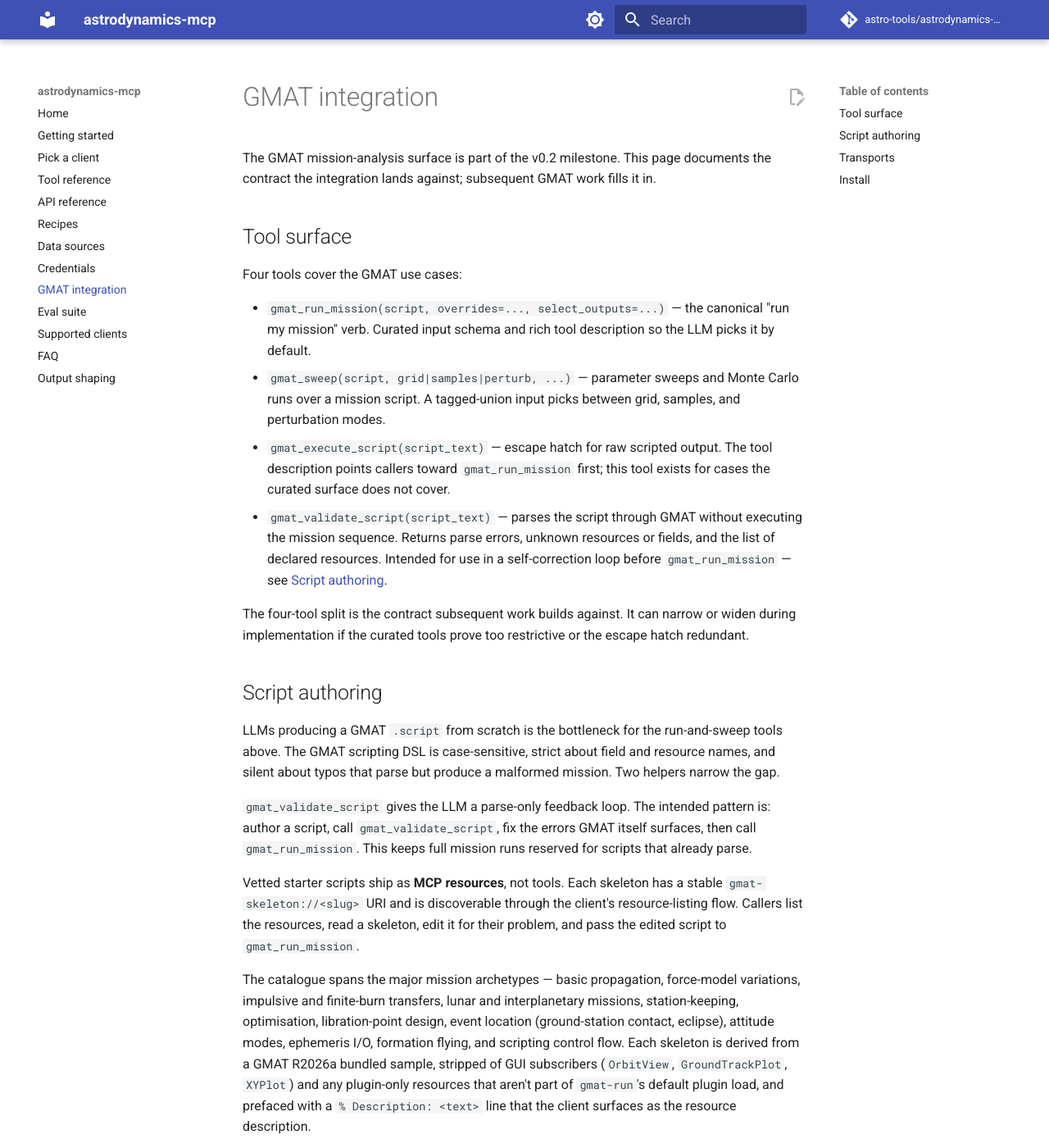
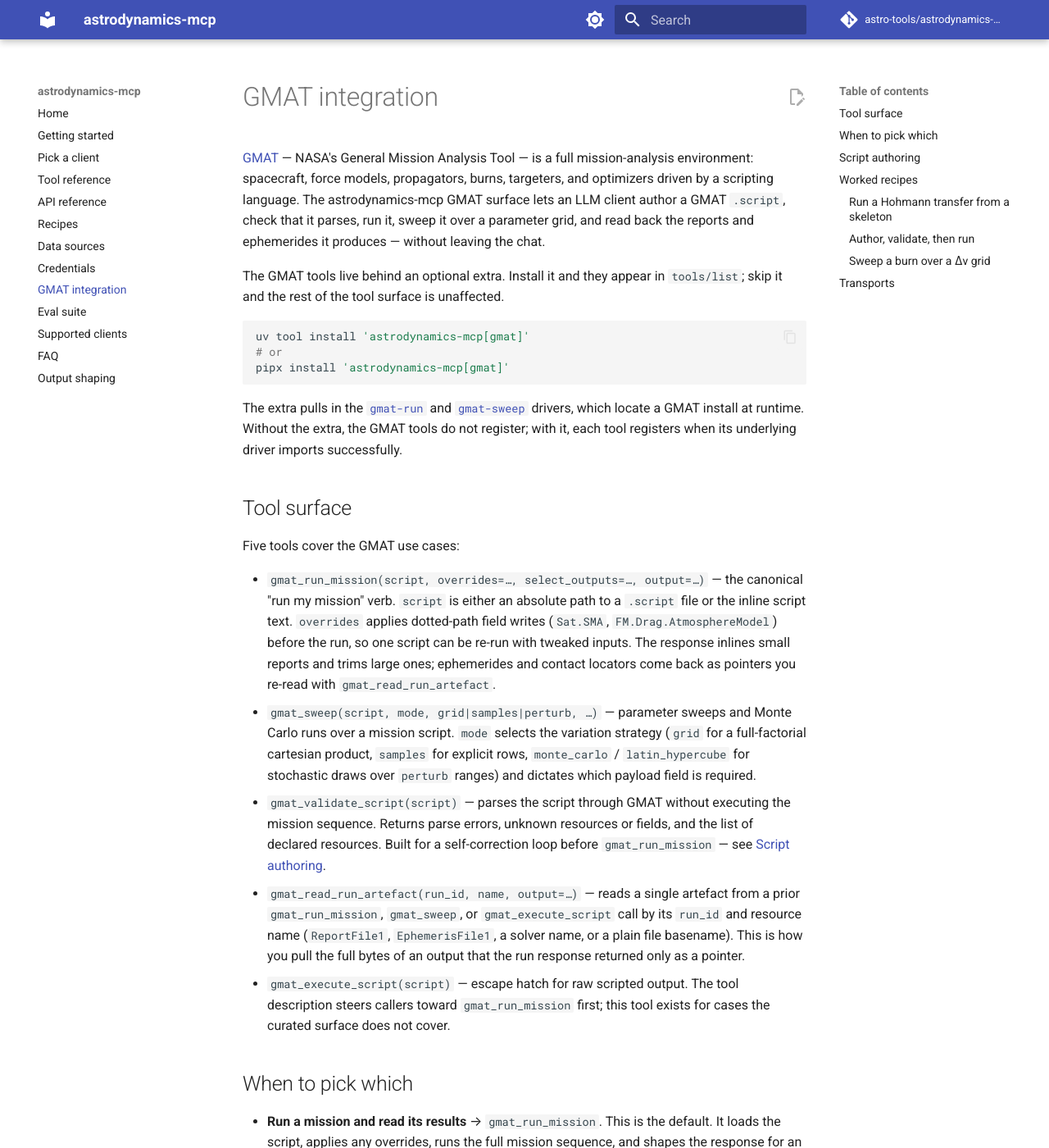
Before and after one commit to astro-tools/astrodynamics-mcp, an MkDocs documentation site: the page built from docs/gmat-integration.md, in a window 1280 px wide and 1400 px high. Shown: the whole window at 82% size. Built offline with MkDocs 1.6.1 and Material for MkDocs 9.7.7, drawn with Linux system fonts in a browser that asks for light colours; comment, search, counter and statistics services are not loaded; some of the changed text lies outside the part shown.

Commit message:
Flesh out the GMAT integration page for the shipped surface
Replace the contract-stub framing with the live surface: five tools
(adds gmat_read_run_artefact), a "when to pick which" guide, and three
worked recipes (run-from-skeleton, validate-then-run, sweep-a-grid).
Drop the forward-looking "the split can narrow or widen during
implementation" line now that the tools have landed. Spell out the
arbitrary-script trust boundary on the HTTP transport.

Closes #77

````diff
--- a/docs/gmat-integration.md
+++ b/docs/gmat-integration.md
@@ -1,31 +1,71 @@
 # GMAT integration
 
-The GMAT mission-analysis surface is part of the v0.2 milestone. This page
-documents the contract the integration lands against; subsequent GMAT work
-fills it in.
+[GMAT](https://gmat.gsfc.nasa.gov/) — NASA's General Mission Analysis Tool —
+is a full mission-analysis environment: spacecraft, force models, propagators,
+burns, targeters, and optimizers driven by a scripting language. The
+astrodynamics-mcp GMAT surface lets an LLM client author a GMAT `.script`,
+check that it parses, run it, sweep it over a parameter grid, and read back
+the reports and ephemerides it produces — without leaving the chat.
+
+The GMAT tools live behind an optional extra. Install it and they appear in
+`tools/list`; skip it and the rest of the tool surface is unaffected.
+
+```bash
+uv tool install 'astrodynamics-mcp[gmat]'
+# or
+pipx install 'astrodynamics-mcp[gmat]'
+```
+
+The extra pulls in the [`gmat-run`](https://github.com/astro-tools/gmat-run)
+and [`gmat-sweep`](https://github.com/astro-tools/gmat-sweep) drivers, which
+locate a GMAT install at runtime. Without the extra, the GMAT tools do not
+register; with it, each tool registers when its underlying driver imports
+successfully.
 
 ## Tool surface
 
-Four tools cover the GMAT use cases:
+Five tools cover the GMAT use cases:
 
-- `gmat_run_mission(script, overrides=..., select_outputs=...)` — the
-  canonical "run my mission" verb. Curated input schema and rich tool
-  description so the LLM picks it by default.
-- `gmat_sweep(script, grid|samples|perturb, ...)` — parameter sweeps and
-  Monte Carlo runs over a mission script. A tagged-union input picks
-  between grid, samples, and perturbation modes.
-- `gmat_execute_script(script_text)` — escape hatch for raw scripted
-  output. The tool description points callers toward `gmat_run_mission`
-  first; this tool exists for cases the curated surface does not cover.
-- `gmat_validate_script(script_text)` — parses the script through GMAT
-  without executing the mission sequence. Returns parse errors, unknown
-  resources or fields, and the list of declared resources. Intended for
-  use in a self-correction loop before `gmat_run_mission` — see
-  [Script authoring](#script-authoring).
+- `gmat_run_mission(script, overrides=…, select_outputs=…, output=…)` — the
+  canonical "run my mission" verb. `script` is either an absolute path to a
+  `.script` file or the inline script text. `overrides` applies dotted-path
+  field writes (`Sat.SMA`, `FM.Drag.AtmosphereModel`) before the run, so one
+  script can be re-run with tweaked inputs. The response inlines small
+  reports and trims large ones; ephemerides and contact locators come back as
+  pointers you re-read with `gmat_read_run_artefact`.
+- `gmat_sweep(script, mode, grid|samples|perturb, …)` — parameter sweeps and
+  Monte Carlo runs over a mission script. `mode` selects the variation
+  strategy (`grid` for a full-factorial cartesian product, `samples` for
+  explicit rows, `monte_carlo` / `latin_hypercube` for stochastic draws over
+  `perturb` ranges) and dictates which payload field is required.
+- `gmat_validate_script(script)` — parses the script through GMAT without
+  executing the mission sequence. Returns parse errors, unknown resources or
+  fields, and the list of declared resources. Built for a self-correction
+  loop before `gmat_run_mission` — see [Script authoring](#script-authoring).
+- `gmat_read_run_artefact(run_id, name, output=…)` — reads a single artefact
+  from a prior `gmat_run_mission`, `gmat_sweep`, or `gmat_execute_script`
+  call by its `run_id` and resource name (`ReportFile1`, `EphemerisFile1`, a
+  solver name, or a plain file basename). This is how you pull the full bytes
+  of an output that the run response returned only as a pointer.
+- `gmat_execute_script(script)` — escape hatch for raw scripted output. The
+  tool description steers callers toward `gmat_run_mission` first; this tool
+  exists for cases the curated surface does not cover.
 
-The four-tool split is the contract subsequent work builds against. It
-can narrow or widen during implementation if the curated tools prove
-too restrictive or the escape hatch redundant.
+## When to pick which
+
+- **Run a mission and read its results** → `gmat_run_mission`. This is the
+  default. It loads the script, applies any overrides, runs the full mission
+  sequence, and shapes the response for an LLM context window.
+- **Same mission, many inputs** → `gmat_sweep`. Reach for it when the
+  question is "how does apogee vary as I sweep the burn Δv from 1 to 3 km/s"
+  rather than a single run.
+- **Check a script before running it** → `gmat_validate_script`. Cheap,
+  no mission execution; use it to close the author → fix → run loop.
+- **Re-read a large output** → `gmat_read_run_artefact`. The run response
+  points at ephemerides and oversized reports instead of inlining them;
+  this tool fetches the full bytes on demand.
+- **The curated tools don't fit** → `gmat_execute_script`. The raw escape
+  hatch. Prefer `gmat_run_mission` unless you have a reason not to.
 
 ## Script authoring
 
@@ -40,44 +80,100 @@
 keeps full mission runs reserved for scripts that already parse.
 
 Vetted starter scripts ship as **MCP resources**, not tools. Each
-skeleton has a stable `gmat-skeleton://<slug>` URI and is discoverable
-through the client's resource-listing flow. Callers list the resources,
-read a skeleton, edit it for their problem, and pass the edited script
-to `gmat_run_mission`.
+skeleton has a stable `gmat-skeleton://<slug>` URI (for example
+`gmat-skeleton://hohmann-transfer`) and is discoverable through the
+client's resource-listing flow. Callers list the resources, read a
+skeleton, edit it for their problem, and pass the edited script to
+`gmat_run_mission`.
 
 The catalogue spans the major mission archetypes — basic propagation,
 force-model variations, impulsive and finite-burn transfers, lunar and
 interplanetary missions, station-keeping, optimisation, libration-point
 design, event location (ground-station contact, eclipse), attitude
-modes, ephemeris I/O, formation flying, and scripting control flow.
-Each skeleton is derived from a GMAT R2026a bundled sample, stripped of
-GUI subscribers (`OrbitView`, `GroundTrackPlot`, `XYPlot`) and any
-plugin-only resources that aren't part of `gmat-run`'s default plugin
-load, and prefaced with a `% Description: <text>` line that the client
-surfaces as the resource description.
+modes, formation flying, and scripting control flow. Each skeleton is
+derived from a GMAT R2026a bundled sample, stripped of GUI subscribers
+(`OrbitView`, `GroundTrackPlot`, `XYPlot`) and any plugin-only resources
+that aren't part of the default plugin load, and prefaced with a
+`% Description: <text>` line that the client surfaces as the resource
+description.
 
 Resources register only when the `[gmat]` extra is installed (same
 import guard as the tools), and every skeleton round-trips through
 `gmat_validate_script` cleanly in CI, so a stripped-out plugin
 reference that sneaks back in fails the build.
 
+## Worked recipes
+
+### Run a Hohmann transfer from a skeleton
+
+> **You:** Run a Hohmann transfer from a 7000 km circular LEO to GEO and tell
+> me the total Δv.
+
+The client lists the skeleton resources, reads `gmat-skeleton://hohmann-transfer`,
+and edits it for the requested geometry — or runs it as-is and adjusts via
+`overrides`. It then calls `gmat_run_mission`:
+
+```jsonc
+// tools/call → gmat_run_mission
+{
+  "script": "Create Spacecraft LEOSat; ... (edited skeleton text)",
+  "overrides": { "LEOSat.SMA": 7000 }
+}
+```
+
+The response carries a `run_id`, the mission summary, and the small report
+inline. The LLM reads the two-impulse Δv from the report rows and quotes it.
+If the run produced an ephemeris you want in full, follow up with
+`gmat_read_run_artefact(run_id="…", name="EphemerisFile1")`.
+
+### Author, validate, then run
+
+> **You:** Propagate a 500 km sun-synchronous orbit for one day with drag on
+> and give me the decay in altitude.
+
+The model writes a `.script` from scratch (or from `gmat-skeleton://minimal-leo`)
+and calls `gmat_validate_script` first:
+
+```jsonc
+// tools/call → gmat_validate_script
+{ "script": "Create Spacecraft Sat; ... " }
+```
+
+GMAT reports an unknown field — say the model wrote `FM.Drag.Model` instead of
+`FM.Drag.AtmosphereModel`. The model fixes the line and re-validates; once the
+script parses clean, it calls `gmat_run_mission` with the corrected text. The
+validate step keeps a full propagation run reserved for a script GMAT has
+already accepted.
+
+### Sweep a burn over a Δv grid
+
+> **You:** Sweep the apogee-raise burn from 1.0 to 2.0 km/s in 0.25 steps and
+> show how final apogee responds.
+
+The model starts from `gmat-skeleton://target-finite-burn-apogee-raise`, then
+calls `gmat_sweep` in `grid` mode:
+
+```jsonc
+// tools/call → gmat_sweep
+{
+  "script": "Create Spacecraft Sat; ... ",
+  "mode": "grid",
+  "grid": { "Burn.Element1": [1.0, 1.25, 1.5, 1.75, 2.0] }
+}
+```
+
+The tool runs the cartesian product (five runs here), returns one summary row
+per case keyed by the swept value, and a `run_id` per case so a follow-up
+`gmat_read_run_artefact` can pull any individual run's full report.
+
 ## Transports
 
-The GMAT tools register on both stdio and Streamable HTTP transports.
-Operators own their HTTP deployment's trust boundary — auth proxy,
-network controls, who can reach the port — and the GMAT subset uses
-the same transport selection as the rest of the tool surface.
-
-## Install
-
-The GMAT tools live behind an optional extra:
-
-```bash
-uv tool install 'astrodynamics-mcp[gmat]'
-# or
-pipx install 'astrodynamics-mcp[gmat]'
-```
-
-Without the extra, the GMAT tools do not appear in `tools/list`. With
-the extra installed, each tool registers when its underlying driver
-imports successfully.
+The GMAT tools register on both stdio and Streamable HTTP transports —
+there is no transport-specific gating. Operators own their HTTP
+deployment's trust boundary — auth proxy, network controls, who can
+reach the port — and the GMAT subset uses the same transport selection
+as the rest of the tool surface. Because `gmat_execute_script` and
+`gmat_run_mission` run arbitrary GMAT scripts, an HTTP deployment that
+exposes the GMAT tools to untrusted callers is running untrusted code;
+bind to `127.0.0.1` or front the server with your own auth unless the
+network boundary is already trusted.
````
